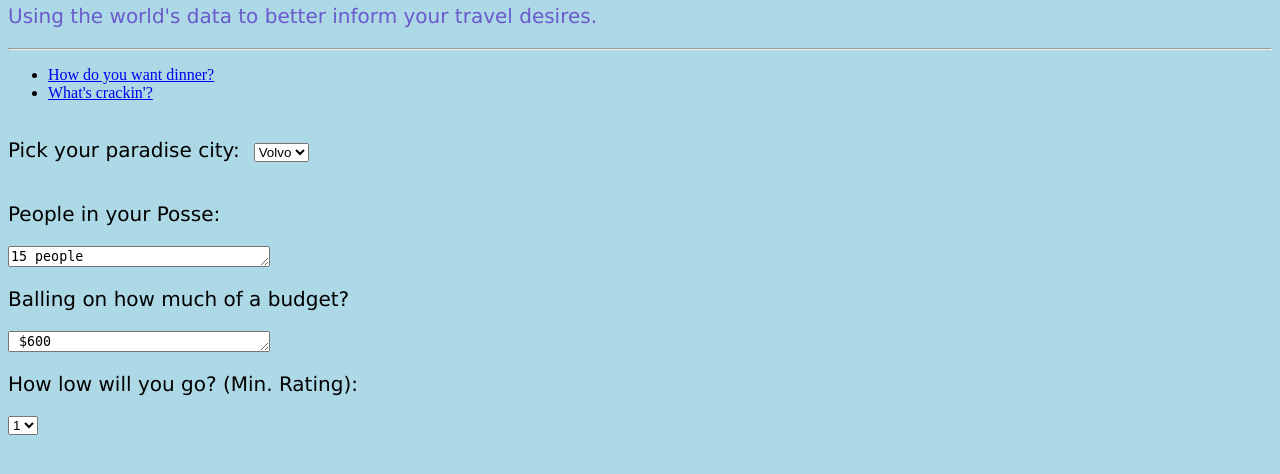
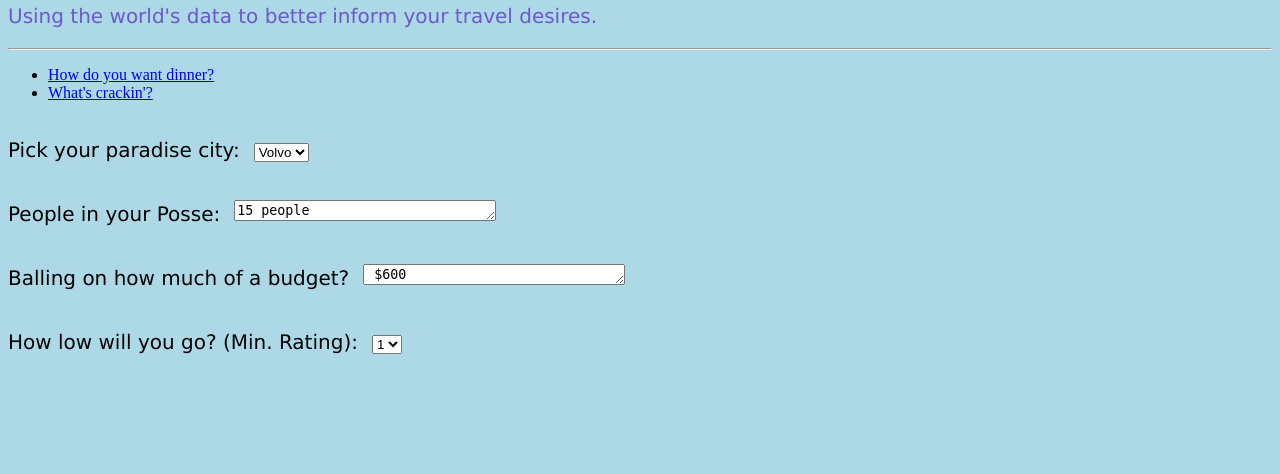
Before and after one commit to erikahairston/dbproject2017, a Django app: page /polls/ in a window 1280 px wide. Shown: the part 269-743 px from the top of the page. Run offline with Django 3.2, Linux system fonts and the light colour scheme; data comes from the database, SQL or seed files in the repository.

Commit message:
formatting text input

```diff
--- a/djangoProj/mysite/polls/static/polls/style.css
+++ b/djangoProj/mysite/polls/static/polls/style.css
@@ -18,3 +18,15 @@ p {
 
 .city_label {display:inline-block;margin-right:10px;}
 .dropdown {display:inline-block;}
+
+.posee {
+  display:inline-block;margin-right:10px;}
+
+.budget {
+  display:inline-block;margin-right:10px;}
+
+.rating_label {
+  display:inline-block;margin-right:10px;}
+
+.rating_dropdown {
+  display:inline-block;margin-right:10px;}
--- a/djangoProj/mysite/polls/templates/polls/index.html
+++ b/djangoProj/mysite/polls/templates/polls/index.html
@@ -36,13 +36,14 @@
     <!--endfor  -->
   </select>
 </div>
-
-<p> People in your Posse: </p>
-<textarea name="message" rows="1" cols="30">15 people</textarea>
-<p> Balling on how much of a budget? </p>
+<br>
+<p class="posee"> People in your Posse: </p>
+<textarea name="Posse_Txt" rows="1" cols="30">15 people</textarea>
+<br>
+<p class="budget"> Balling on how much of a budget? </p>
 <textarea name="message" rows="1" cols="30"> $600</textarea>
 
-
+<br>
 <div class="rating_label">
 <p>How low will you go? (Min. Rating): </p>
 </div>
```
